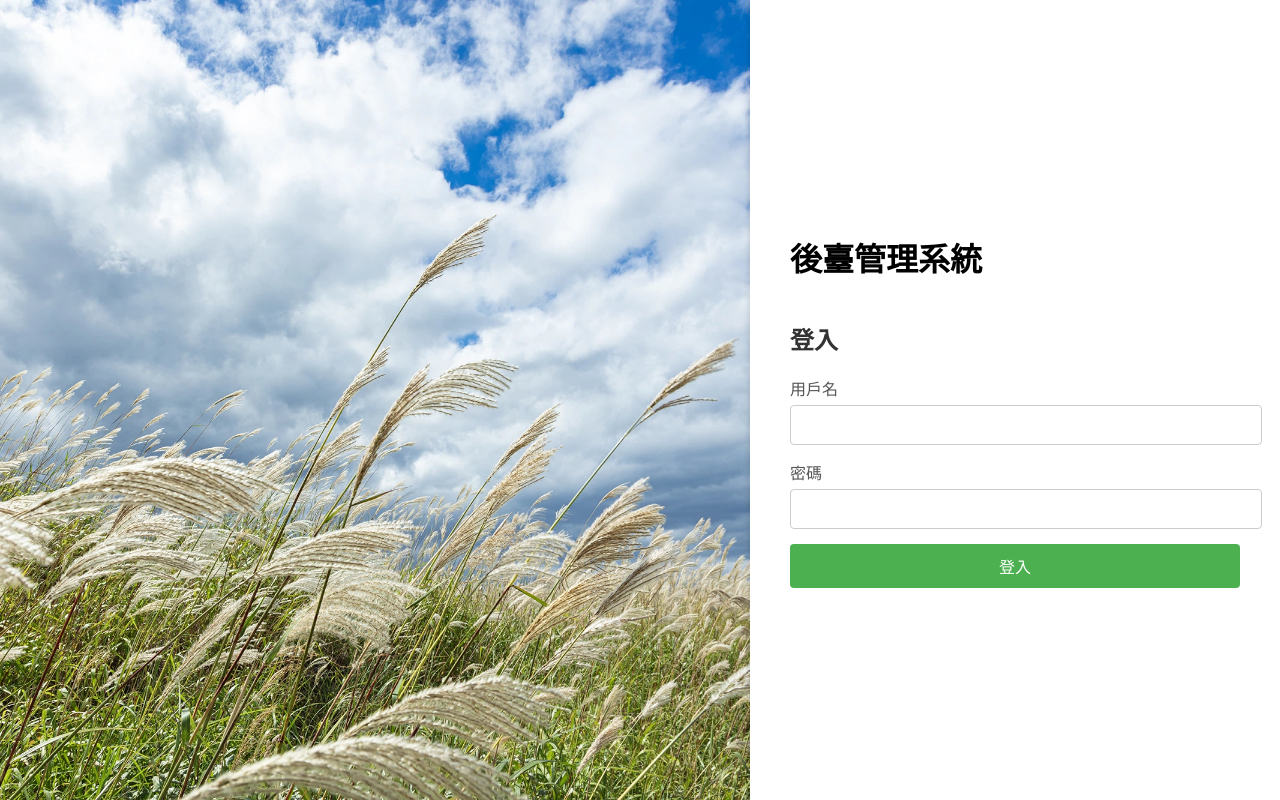
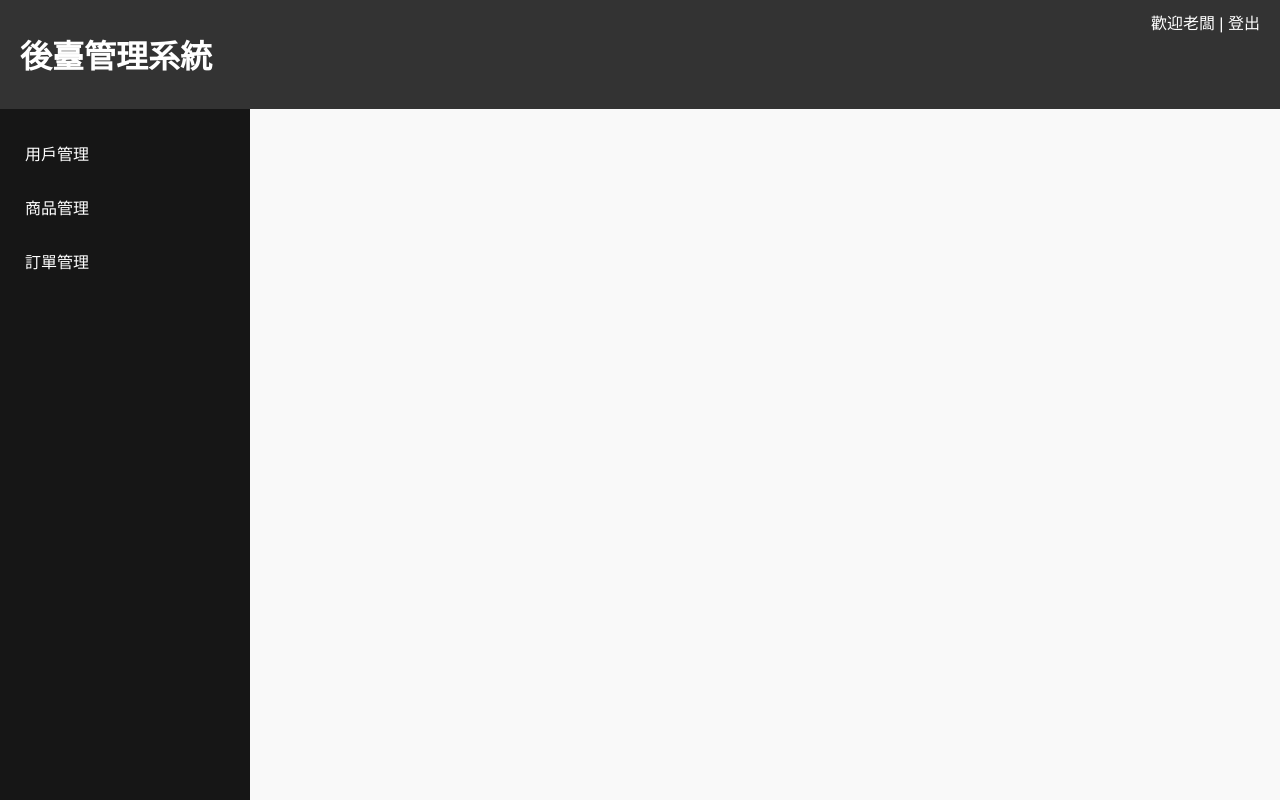
Before and after one commit to lollipop6370/project-store, a Vue app in the folder store_vue/: page /backend/login in a window 1280 px wide. Before the commit this address had no page. Built offline with nearby package versions, Linux system fonts and the light colour scheme.

Commit message:
後檯登入鎖

```diff
--- a/store_vue/src/components/backend-topBar.vue
+++ b/store_vue/src/components/backend-topBar.vue
@@ -3,7 +3,9 @@
       <header class="header">
         <!-- 上方固定橫條內容 -->
         <h1>後臺管理系統</h1>
-        <div class="user-info">登出</div>
+        <div class="user-info">歡迎老闆{{ rootStore.rootname }} |
+          <a @click="logout">登出</a>
+        </div>
       </header>
       <div class="container">
         <div class="sidebar">
@@ -21,6 +23,8 @@
 <script setup>
   import { ref } from 'vue';
   import { useRouter } from 'vue-router';
+  import { useRootStore } from '@/stores/rootStore';
+  const rootStore = useRootStore();
   const router = useRouter();
   const selectUser = ref(false);
   const selectProduct = ref(false);
@@ -42,6 +46,13 @@
     selectProduct.value = false;
     selectOrder.value = true;
     router.push({name:"backend-order"});
+  };
+
+  const logout = () => {
+    rootStore.isLogin = false;
+    rootStore.rootname = '';
+    rootStore.token = '';
+    router.push({name:"backend-login"});
   };
 </script>
 
--- a/store_vue/src/page/backend/BELogin.vue
+++ b/store_vue/src/page/backend/BELogin.vue
@@ -27,15 +27,23 @@
   import { ref } from 'vue';
   import { backendLogin } from '@/api';
   import { useRouter } from 'vue-router';
+  import { useRootStore } from '@/stores/rootStore';
   const router = useRouter();
   const username = ref();
   const password = ref();
+  const rootStore = useRootStore();
 
   const handleLogin = async () => {
     // 處理登入邏輯
     let result = await backendLogin(username.value, password.value);
-    if(result === true)
-        router.push({name:"backend-home"});
+    if(result === true){
+      rootStore.isLogin = true;
+      rootStore.rootname = username.value;
+      router.push({name:"backend-home"});
+    }
+    else{
+      //alert("login false");
+    }
   }
 
 </script>
--- a/store_vue/src/router/index.js
+++ b/store_vue/src/router/index.js
@@ -2,6 +2,7 @@ import { createRouter, createWebHistory } from 'vue-router';
 import Home from '../page/Home.vue';
 import { checkLogin } from '@/api';
 import { useUserStore } from '@/stores/userStore';
+import { useRootStore } from '@/stores/rootStore';
 
 const routes = [
   {
@@ -47,7 +48,7 @@ const routes = [
     component: () => import('@/page/Order.vue')
   },
   {
-    path: '/backend/login',
+    path: '/backend',
     name: 'backend-login',
     meta: {showNavBar: false, showBEBar: false},
     component: () => import('@/page/backend/BELogin.vue')
@@ -100,6 +101,21 @@ router.beforeEach(async (to, from) => {    //全局守衛
       return {name:"login"};
     }
   }
+  if (to.name === 'backend-order' | to.name === 'backend-user' | to.name === 'backend-product'){
+    let rootStore = useRootStore();
+    if(rootStore.isLogin){
+      return true;
+    }
+    else{
+      return {name:"backend-login"};
+    }
+  }
+  if(to.name === 'backend-login'){
+    let rootStore = useRootStore();
+    if(rootStore.isLogin){
+      return {name:"backend-home"};
+    }
+  }
 });
 
 export default router;
--- /dev/null
+++ b/store_vue/src/stores/rootStore.js
@@ -0,0 +1,19 @@
+import { defineStore } from "pinia";
+
+export const useRootStore = defineStore('root', {
+    state: () => ({
+        rootname: '',
+        isLogin: false,
+        token: ''
+    }),
+    actions: {},
+    persist:{
+        enabled: true,
+        strategies: [
+            {
+              storage: localStorage, // 或者 sessionStorage
+              paths: ['rootname', 'isLogin', 'token'],
+            },
+        ]
+    }
+});
```
